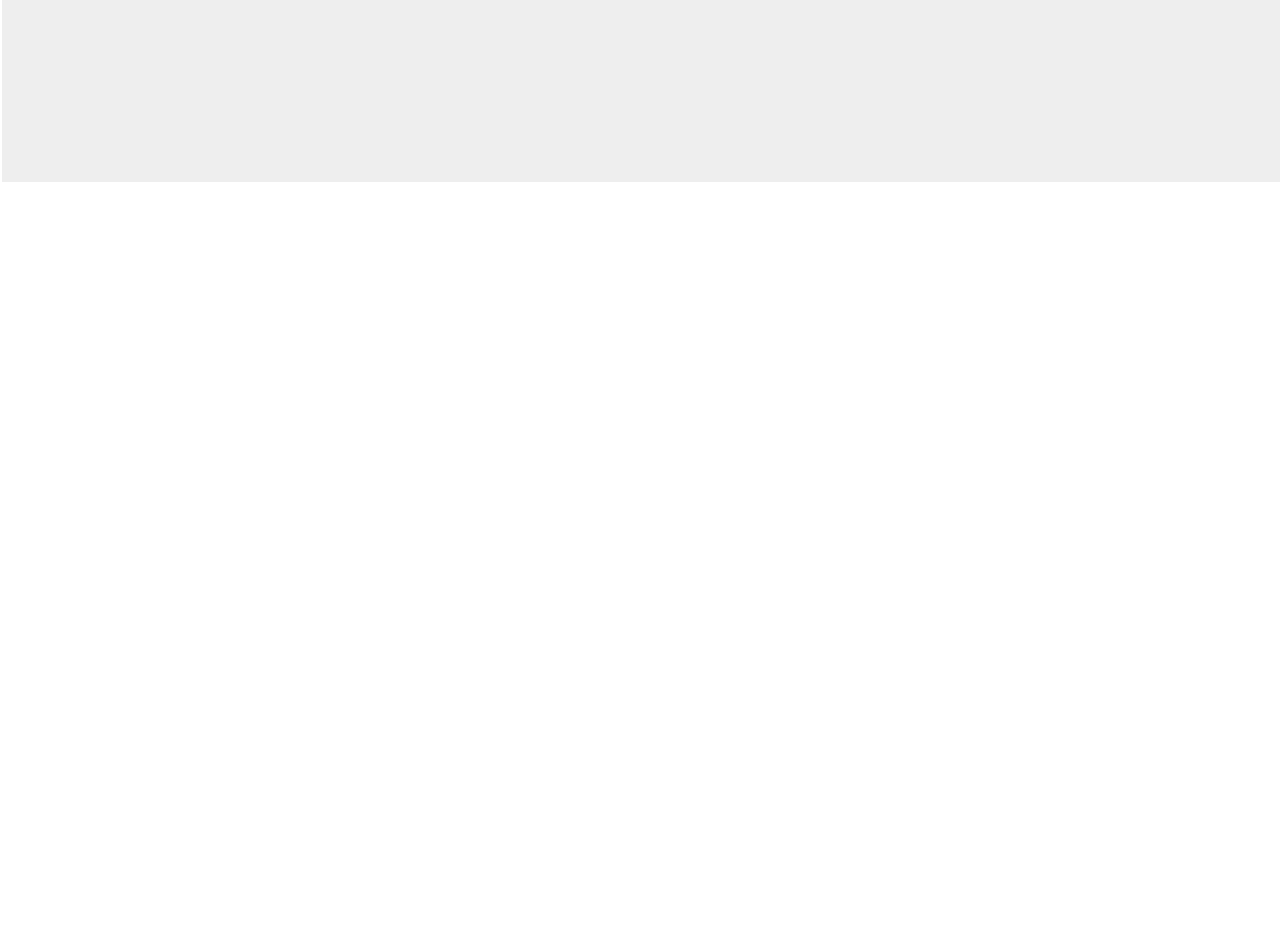
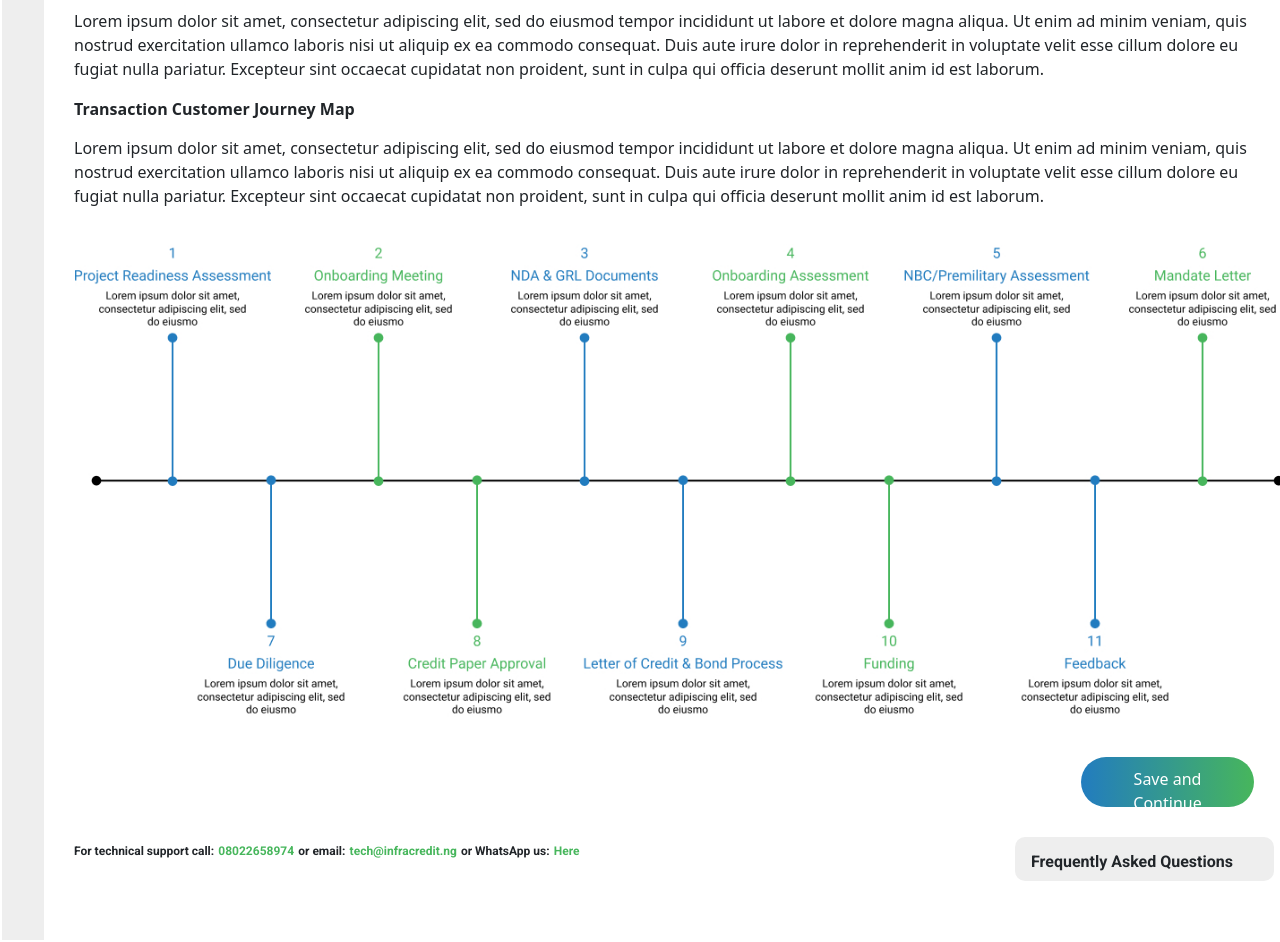
Before and after one commit to ccobasi/infracore, a Vue app: page / in a window 1280 px wide. Shown: the part 620-1562 px from the top of the page. Before the commit the page ends 804 px from the top, so only its background shows below. Built offline with nearby package versions, Linux system fonts and the light colour scheme; a web font is replaced by a local one.

Commit message:
complete project readiness assessment

```diff
--- a/src/components/Tab/TabMenu.vue
+++ b/src/components/Tab/TabMenu.vue
@@ -122,14 +122,14 @@ svg {
 }
 .guideline-container {
   display: flex;
-  width: 1300px;
+  width: 1250px;
   height: 56px;
   gap: 10px;
   align-items: flex-start;
   padding: 0;
   list-style: none;
   position: relative;
-  margin: 4% 2.5%;
+  margin: 4% 4.5%;
 }
 
 .guideline-container::before {
--- a/src/components/Views/HomeView.vue
+++ b/src/components/Views/HomeView.vue
@@ -6,6 +6,28 @@ import TabMenu from '../Tab/TabMenu.vue'
   <main>
     <NavBar />
     <TabMenu />
+    <div class="origination">
+      <div class="title"><b>Welcome to InfraCredit Origination Platform</b></div>
+      <p>Lorem ipsum dolor sit amet, consectetur adipiscing elit, sed do eiusmod tempor incididunt ut labore et dolore magna aliqua. Ut enim ad minim veniam, quis nostrud exercitation ullamco laboris nisi ut aliquip ex ea commodo consequat. Duis aute irure dolor in reprehenderit in voluptate velit esse cillum dolore eu fugiat nulla pariatur. Excepteur sint occaecat cupidatat non proident, sunt in culpa qui officia deserunt mollit anim id est laborum.</p>
+
+      <div class="title"><b>Transaction Customer Journey Map</b></div>
+      <p>Lorem ipsum dolor sit amet, consectetur adipiscing elit, sed do eiusmod tempor incididunt ut labore et dolore magna aliqua. Ut enim ad minim veniam, quis nostrud exercitation ullamco laboris nisi ut aliquip ex ea commodo consequat. Duis aute irure dolor in reprehenderit in voluptate velit esse cillum dolore eu fugiat nulla pariatur. Excepteur sint occaecat cupidatat non proident, sunt in culpa qui officia deserunt mollit anim id est laborum.</p>
+
+      <div class="diagram">
+        <img src="../../assets/diagram.jpg" alt="">
+      </div>
+
+      <div class="save"><button>Save and Continue</button></div>
+
+      <div class="question">
+        <div class="support">
+          <label for="">For technical support call:</label> <span class="num">08022658974</span> <label for="">or email:</label> <span class="num">tech@infracredit.ng</span> <span class="whatsapp">or WhatsApp us:</span> <span class="num">Here</span>
+        </div>
+        <div class="frequent">
+          <button>Frequently Asked Questions</button>
+        </div>
+      </div>
+    </div>
 
   </main>
 </template>
@@ -14,7 +36,110 @@ main {
   width: 100%;
   overflow-x: hidden;
   background: #eee;
-  height: 100vh;
-  width: 100vw;
+}
+.origination {
+  width: 1250px;
+  height: 1000px;
+  margin: 0 42px;
+  padding: 30px 30px;
+  gap: 30px;
+  border-radius: 10px 0px 0px 0px;
+  opacity: 0px;
+  background: #fff;
+}
+.title {
+  width: 473px;
+  height: 29px;
+  gap: 0px;
+  opacity: 0px;
+}
+.title h3 {
+  font-family: Roboto;
+  font-size: 24px;
+  font-weight: 600;
+  line-height: 28.8px;
+  text-align: left;
+  color: #000000;
+}
+.origination p {
+  margin-top: 10px;
+}
+.diagram img {
+  width: 1210px;
+  padding-top: 20px;
+}
+.save {
+  width: 1380px;
+  height: 50px;
+  gap: 10px;
+  opacity: 0px;
+  margin-top: 40px;
+  justify-content: end;
+}
+.save button {
+  width: 173px;
+  height: 50px;
+  padding: 10px 20px 10px 20px;
+  gap: 10px;
+  border-radius: 30px;
+  opacity: 0px;
+  background: linear-gradient(90deg, #227cbf 0%, #47b65c 100%);
+  color: #fff;
+  float: right;
+  margin-right: 200px;
+}
+.question {
+  display: flex;
+  width: 1200px;
+  height: 44px;
+  gap: 0px;
+  justify-content: space-between;
+  opacity: 0px;
+  margin-top: 30px;
+}
+.support {
+  width: 516px;
+  height: 25px;
+  gap: 0px;
+  opacity: 0px;
+}
+.support label {
+  font-family: Roboto;
+  font-size: 12px;
+  font-weight: 400;
+  line-height: 14.4px;
+  text-align: left;
+}
+.num {
+  font-family: Roboto;
+  font-size: 12px;
+  font-weight: 700;
+  line-height: 14.4px;
+  text-align: left;
+  color: #47b65c;
+}
+.whatsapp {
+  font-family: Roboto;
+  font-size: 12px;
+  font-weight: 400;
+  line-height: 14.4px;
+  text-align: left;
+}
+.frequent {
+  width: 259px;
+  height: 44px;
+  padding: 12px 16px 12px 16px;
+  gap: 10px;
+  border-radius: 10px;
+  border: 1px 0px 0px 0px;
+  opacity: 0px;
+  background: #eeeeee;
+}
+.frequent button {
+  font-family: Roboto;
+  font-size: 16px;
+  font-weight: 400;
+  line-height: 19.2px;
+  text-align: left;
 }
 </style>
```
Also changed, not shown: src/assets/diagram.jpg (added).
